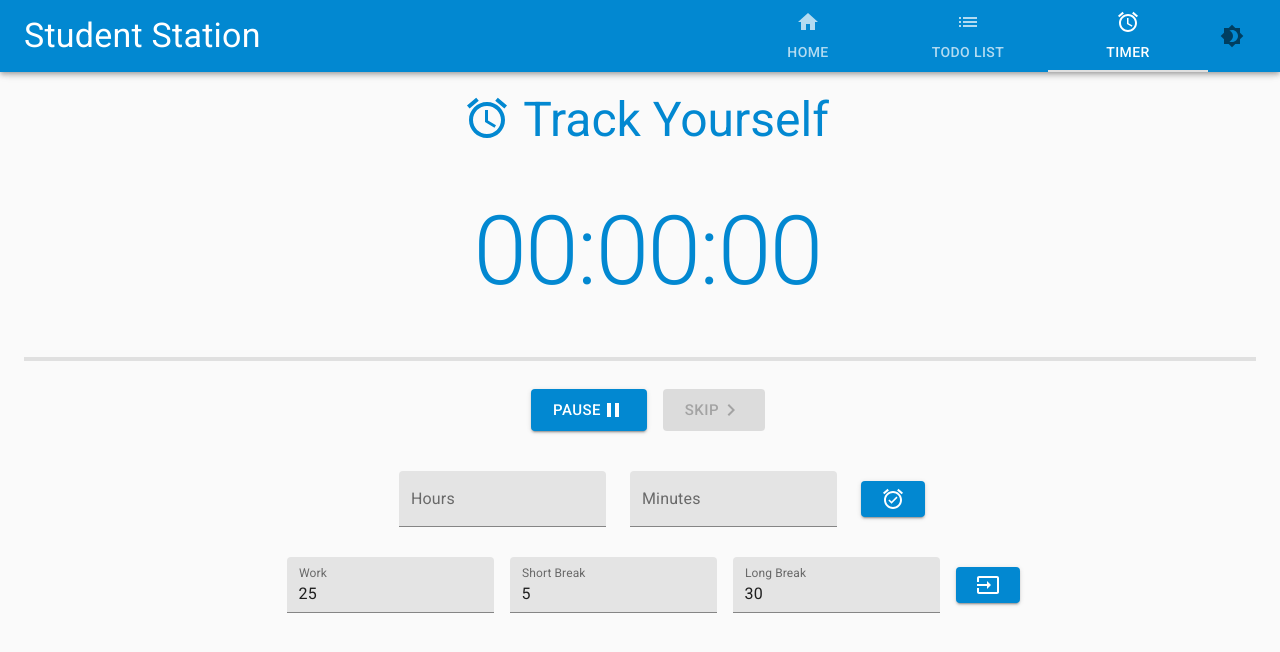
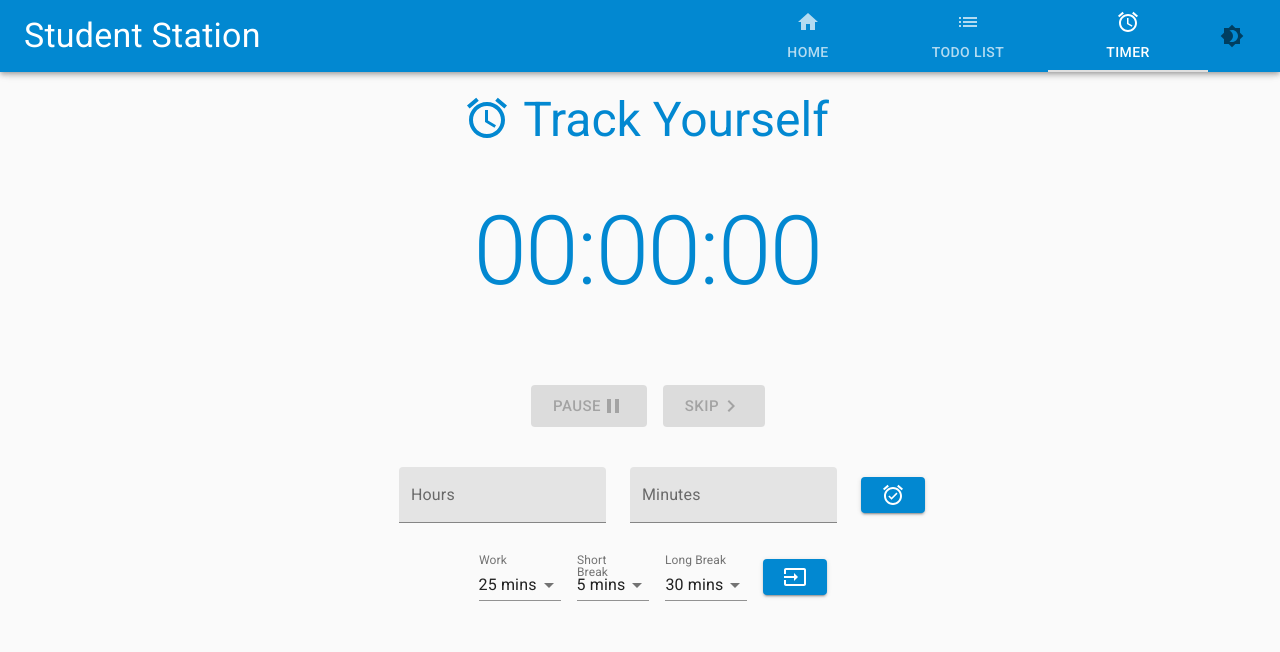
Before and after one commit to saad-afridi/StudentStation, a React (Create React App) app: page / in a window 1280 px wide. Both pictures are taken after a click on the tab "TIMER". Shown: the top 652 px of the page. Built offline with nearby package versions, Linux system fonts and the light colour scheme.

Commit message:
Changed input for pomodoro to selection rather than text field

```diff
--- a/src/components/Timer/SetPomodoro.js
+++ b/src/components/Timer/SetPomodoro.js
@@ -1,7 +1,7 @@
 import React from 'react'
 
 // Material UI Components
-import {Grid, TextField, Button} from '@material-ui/core';
+import {Grid, FormControl, InputLabel, Select, MenuItem, Button} from '@material-ui/core';
 
 // Material UI Icons
 import InputIcon from '@material-ui/icons/Input';
@@ -16,34 +16,78 @@ const styles = theme => ({
     }
 })
 
+const minsArr = () => {
+    let arr = [];
+    for (let i = 5; i <= 60; i += 5) {
+        arr.push(i);
+    }
+    return arr;
+}
+
 class SetPomodoro extends React.Component {
 
     constructor() {
         super();
         this.state = {
-            work: '25',
-            shortBreak: '5',
-            longBreak: '30',
+            work: 0,
+            shortBreak: 0,
+            longBreak: 0,
         }
     }
 
     render () {
-        const {classes} = this.props;
+        const {classes, pom} = this.props;
+        const minArr = minsArr();
+
+        if (this.state.work === 0 || this.state.shortBreak === 0 || this.state.longBreak === 0 ) {
+            this.updateSettings(pom);
+        }
+
         return (
-            <form onSubmit={this.submitPom}>
+
             <Grid container spacing={2} direction="row" justify="center" alignItems="center"
             className={classes.root}>
                 <Grid item>
-                        <TextField variant="filled" type="number" label="Work" id="set-work" defaultValue='25'
-                        onKeyDown={this.keyPress} onChange={this.updateWork}> </TextField>
+                    <FormControl variant="standard">
+                        <InputLabel id="set-work-time">Work</InputLabel>
+                        <Select id="set-work" value={this.state.work} onChange={this.updateWork}>
+                            {
+                                minArr.map((_value) => {
+                                    return(
+                                        <MenuItem value={_value}> {String(_value) + " mins"}</MenuItem>
+                                    )
+                                })
+                            }
+                        </Select>
+                    </FormControl>
                 </Grid>
                 <Grid item>
-                        <TextField variant="filled" type="number" label="Short Break" id="set-break" defaultValue='5'
-                        onKeyDown={this.keyPress} onChange={this.updateBreak}> </TextField>
+                    <FormControl variant="standard">
+                        <InputLabel id="set-long-break">Short Break</InputLabel>
+                        <Select id="set-work" value={this.state.shortBreak} onChange={this.updateBreak}>
+                            {
+                                minArr.map((_value) => {
+                                    return(
+                                        <MenuItem value={_value}> {String(_value) + " mins"}</MenuItem>
+                                    )
+                                })
+                            }
+                        </Select>
+                    </FormControl>
                 </Grid>
                 <Grid item>
-                        <TextField variant="filled" type="number" label="Long Break" id="set-longBreak" defaultValue='30'
-                        onKeyDown={this.keyPress} onChange={this.updateLongBreak}> </TextField>
+                    <FormControl variant="standard">
+                        <InputLabel id="set-short-break">Long Break</InputLabel>
+                        <Select id="set-work" value={this.state.longBreak} onChange={this.updateLongBreak}>
+                            {
+                                minArr.map((_value) => {
+                                    return(
+                                        <MenuItem value={_value}> {String(_value) + " mins"}</MenuItem>
+                                    )
+                                })
+                            }
+                        </Select>
+                    </FormControl>
                 </Grid>
                 <Grid item>
                     <Button variant="contained" color="primary" onClick={this.submitPom}>
@@ -51,15 +95,11 @@ class SetPomodoro extends React.Component {
                     </Button>
                 </Grid>
             </Grid>
-            </form>
         )
     }
 
-    keyPress = (e) => {
-        // Submit if they press enter
-        if(e.keyCode === 13) {
-            this.submitPom(e);
-        }
+    updateSettings = (pom) => {
+        this.setState({work: pom[0], shortBreak: pom[1], longBreak: pom[2]});
     }
 
     updateWork = (e) => {
@@ -79,14 +119,6 @@ class SetPomodoro extends React.Component {
     submitPom = (e) => {
         e.preventDefault();
         this.props.getPomFn(this.state.work, this.state.shortBreak, this.state.longBreak);
-        this.setState({
-            work: '25',
-            shortBreak: '5',
-            longBreak: '30',
-        });
-        document.getElementById('set-work').value = '25';
-        document.getElementById('set-break').value = '5';
-        document.getElementById('set-longBreak').value = '30';
     }
 }
 
--- a/src/pages/App.js
+++ b/src/pages/App.js
@@ -88,6 +88,7 @@ class App extends React.Component {
             this.setState({ darkMode: savedTheme})
         }
         const pom = localStorage.getItem('pom-settings');
+        console.log(pom);
         if (pom) {
             const savedPom = JSON.parse(pom);
             this.setState({ pom: savedPom});
@@ -138,7 +139,8 @@ class App extends React.Component {
             session={this.state.session}
             paused={this.state.paused}
             pom={this.state.pom}
-            />}
+            >
+            </TimerPage>}
         </ThemeProvider>
         </div>
         )
@@ -200,7 +202,7 @@ class App extends React.Component {
         }
         await this.setState({pom: [Number(work) * 60, Number(shortBreak) * 60, Number(longBreak) * 60],
         session: 0, pomOn: true});
-        localStorage.setItem('pom-settings', JSON.stringify(this.state.pomOn));
+        localStorage.setItem('pom-settings', JSON.stringify(this.state.pom));
     }
 
     // Checking Pomodoro
@@ -236,7 +238,6 @@ class App extends React.Component {
             }
         } else {
             this.setState({ alarm: this.state.alarm - 1 });
-            console.log("not yet");
         }
     }
 
--- a/src/pages/Timer.js
+++ b/src/pages/Timer.js
@@ -55,7 +55,7 @@ class TimerPage extends React.Component {
 
     render () {
         const {classes} = this.props;
-        const {alarm, session, pomOn, paused} = this.props;
+        const {alarm, session, pomOn, paused, pom} = this.props;
         return (
 
         <Container className="TimerContainer">
@@ -72,12 +72,13 @@ class TimerPage extends React.Component {
             </Grid>
 
             <ShowTime timeLeft={alarm} pomOn={pomOn} session={session}></ShowTime>
-            <LinearProgress variant="determinate" value={this.calculateProgress()}
-            color={pomOn && session % 2 === 0 ? "primary" : "secondary"}></LinearProgress>
+
+            {pomOn ? <LinearProgress variant="determinate" value={this.calculateProgress()}
+            color={pomOn && session % 2 === 0 ? "primary" : "secondary"}></LinearProgress> : ''}
 
             <Grid container spacing={2} justify="center" alignItems="center" className={classes.control}>
                 <Grid item>
-                    <Button color="primary" size="large" variant="contained" onClick={this.togglePause}>
+                    <Button color="primary" size="large" variant="contained" onClick={this.togglePause} disabled={alarm === -2}>
                         {paused ?  'Play' : 'Pause'}
                         {paused ?  <PlayIcon /> : <PauseIcon />}
                     </Button>
@@ -91,7 +92,7 @@ class TimerPage extends React.Component {
             </Grid>
 
             <SetTimer setAlarmFn={this.setAlarmTime}></SetTimer>
-            <SetPomodoro getPomFn={this.getPom}></SetPomodoro>
+            <SetPomodoro getPomFn={this.getPom} pom={pom}></SetPomodoro>
 
         </Container>
         )
@@ -99,7 +100,7 @@ class TimerPage extends React.Component {
 
     // Sets the Alarm Time -> Converts hours + minutes to seconds
     setAlarmTime = (hours, minutes) => {
-        this.props.setAlarmFn(hours, minutes);
+        this.props.updateAlarmTimeFn(hours, minutes);
     }
 
     // Check if Alarm is over or not
```
Lines whose indentation alone changed are shown as unchanged.
